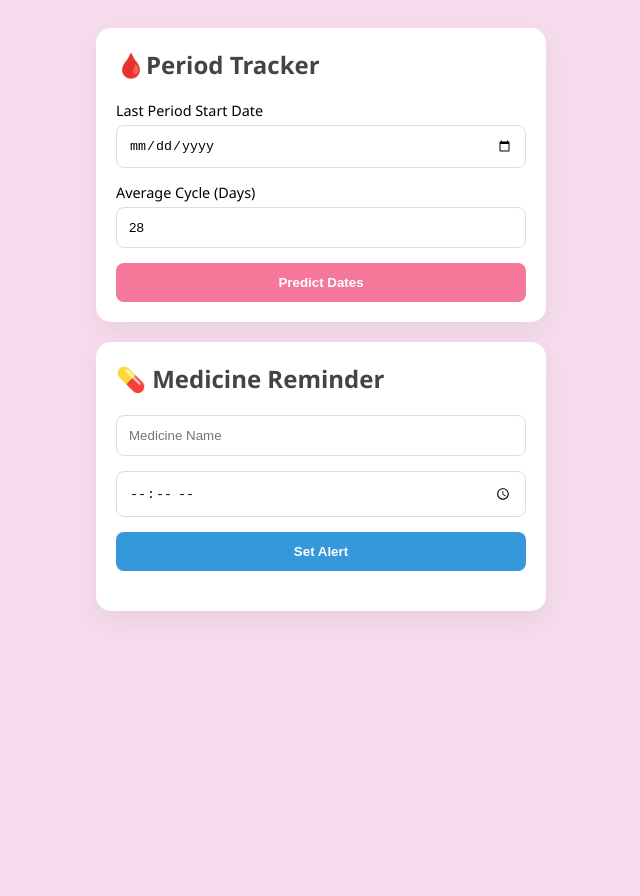
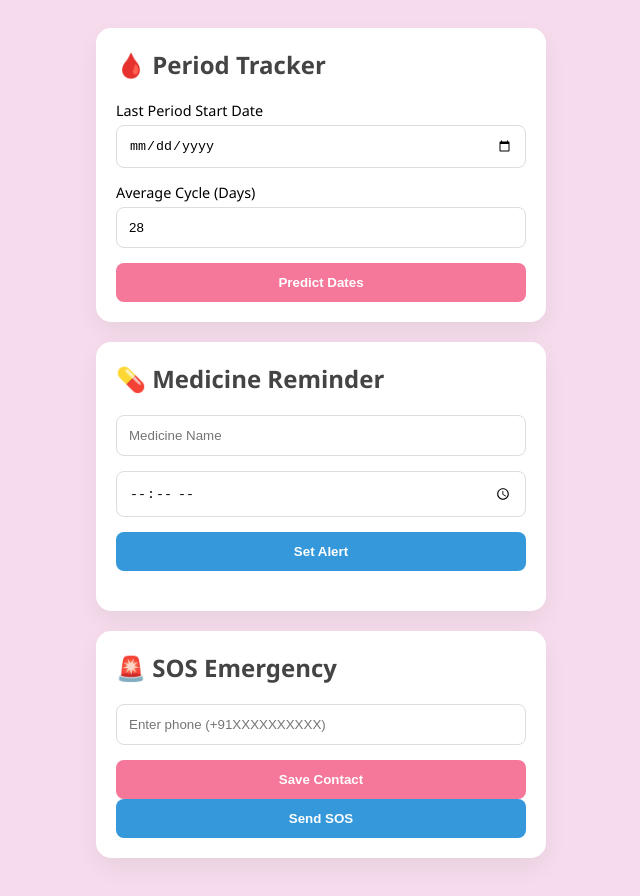
Before and after one commit to jalaja-tech/Mini-Project, a plain HTML site: page index.html in a window 1280 px wide. Shown: the whole page, without its empty margins (319-959 px from the left). Before the commit the page ends 800 px from the top, so only its background shows below. Drawn offline with Linux system fonts and the light colour scheme.

Commit message:
Update index.html

```diff
--- a/index.html
+++ b/index.html
@@ -5,44 +5,64 @@
     <meta name="viewport" content="width=device-width, initial-scale=1.0">
     <title>Health Tracker Mini-Project</title>
     <link rel="stylesheet" href="style.css">
-    <script src="script.js"></script>
 </head>
+
 <body>
 
 <div class="container">
+
     <!-- Section 1: Period Tracker -->
     <section class="card period-section">
-            <h2> 🩸Period Tracker</h2>
+        <h2>🩸 Period Tracker</h2>
+
         <div class="input-group">
             <label>Last Period Start Date</label>
             <input type="date" id="lastPeriodDate">
         </div>
+
         <div class="input-group">
             <label>Average Cycle (Days)</label>
             <input type="number" id="cycleLength" value="28">
         </div>
+
         <button class="btn btn-pink" onclick="calculatePeriod()">Predict Dates</button>
+
         <div id="periodResult" class="result-box hidden"></div>
     </section>
 
     <!-- Section 2: Medicine Tracker -->
     <section class="card medicine-section">
         <h2>💊 Medicine Reminder</h2>
+
         <div class="input-group">
-
             <input type="text" id="medName" placeholder="Medicine Name">
         </div>
+
         <div class="input-group">
             <input type="time" id="medTime">
         </div>
+
         <button class="btn btn-blue" onclick="addMedicine()">Set Alert</button>
 
-            <ul id="medList" class="med-list">
-                <!-- Medicines will appear here -->
-            </ul>
+        <ul id="medList" class="med-list"></ul>
     </section>
+
+    <!-- Section 3: SOS Emergency -->
+    <section class="card sos-section">
+        <h2>🚨 SOS Emergency</h2>
+
+        <div class="input-group">
+            <input type="text" id="sosPhone" placeholder="Enter phone (+91XXXXXXXXXX)">
         </div>
 
+        <button class="btn btn-pink" onclick="saveSOSContacts()">Save Contact</button>
+        <button class="btn btn-blue" onclick="sendSOS()">Send SOS</button>
+    </section>
+
+</div>
+
+<!-- IMPORTANT: Load JS at bottom -->
+<script src="script.js"></script>
 
 </body>
 </html>
```
Lines whose indentation alone changed are shown as unchanged.
